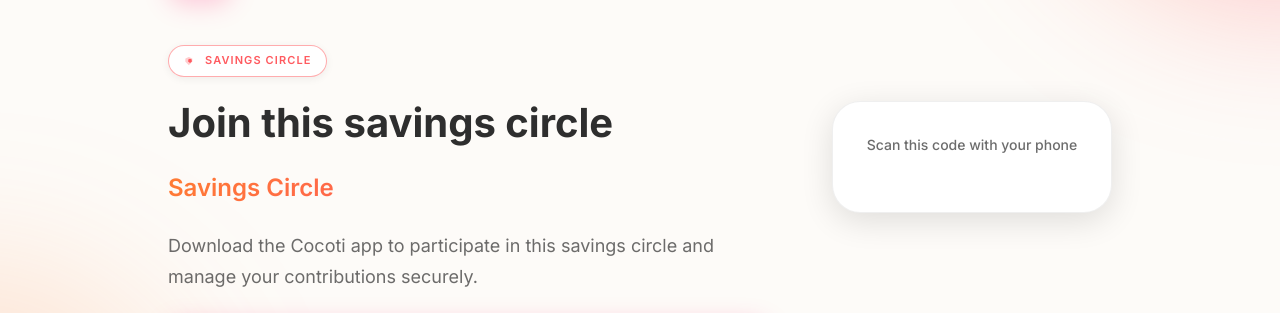
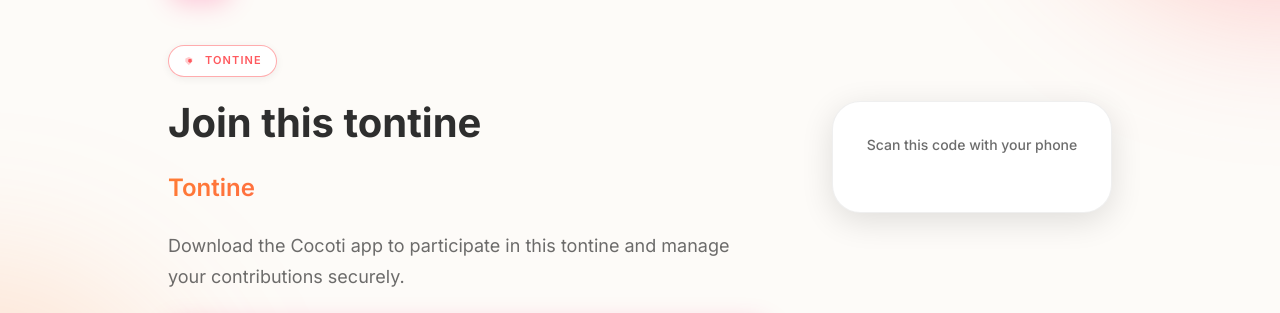
Before and after one commit to ccotek/cocoti-invitation-page, a website: page public/index.html in a window 1280 px wide. Shown: the part 243-556 px from the top of the page. Drawn offline with Linux system fonts and the light colour scheme.

Commit message:
change tontine name

```diff
--- a/public/index.html
+++ b/public/index.html
@@ -572,10 +572,12 @@
     console.log('Device detection:', { isIOS, isAndroid, isMobileDevice, isMobileScreen, isMobile, screenWidth: window.innerWidth });
 
     // Mapping entre l'URL publique et la clé interne (doit correspondre à server.js)
-    // Note: "tontine" n'est plus utilisé publiquement
     const PROJECT_TYPE_MAPPING = {
-      'savings-circle': 'tontine', // URL publique → clé interne
-      'savings_circle': 'tontine' // Alternative avec underscore
+      tontine: 'tontine',
+      'savings-circle': 'tontine',
+      savings_circle: 'tontine',
+      'serving-circle': 'tontine',
+      serving_circle: 'tontine'
     };
 
     // Fonction pour convertir l'URL publique en clé interne
@@ -587,7 +589,7 @@
     // Format attendu: /invite/{projectType}/{projectId}
     const pathParts = window.location.pathname.split('/').filter(Boolean);
     const inviteIndex = pathParts.indexOf('invite');
-    const publicProjectType = inviteIndex !== -1 && pathParts[inviteIndex + 1] ? pathParts[inviteIndex + 1] : 'savings-circle';
+    const publicProjectType = inviteIndex !== -1 && pathParts[inviteIndex + 1] ? pathParts[inviteIndex + 1] : 'tontine';
     const projectId = inviteIndex !== -1 && pathParts[inviteIndex + 2] ? pathParts[inviteIndex + 2] : null;
 
     // Convertir l'URL publique en clé interne pour les traductions et l'API
@@ -614,8 +616,8 @@
     // Vérifier que les traductions sont bien chargées
     if (!t || !t.title) {
       console.error('No translations found!', { lang, publicProjectType, projectType });
-      // Fallback sur savings-circle (URL publique)
-      t = translations.fr?.['savings-circle'] || translations.en?.['savings-circle'];
+      // Fallback sur tontine (URL canonique)
+      t = translations.fr?.tontine || translations.en?.tontine;
     }
 
     console.log('URL pathname:', window.location.pathname);
@@ -682,7 +684,7 @@
       // Construire l'URL du QR code côté serveur
       const pathParts = window.location.pathname.split('/').filter(Boolean);
       const inviteIndex = pathParts.indexOf('invite');
-      const projectType = inviteIndex !== -1 && pathParts[inviteIndex + 1] ? pathParts[inviteIndex + 1] : 'savings-circle';
+      const projectType = inviteIndex !== -1 && pathParts[inviteIndex + 1] ? pathParts[inviteIndex + 1] : 'tontine';
       const projectId = inviteIndex !== -1 && pathParts[inviteIndex + 2] ? pathParts[inviteIndex + 2] : null;
 
       if (projectId) {
--- a/public/translations.js
+++ b/public/translations.js
@@ -5,10 +5,10 @@ const translations = {
   fr: {
     // Clé interne (utilisée pour l'API, pas pour l'URL publique)
     tontine: {
-      badge: "Épargne Rotative",
-      title: "Rejoignez cette épargne rotative",
-      subtitle: "Téléchargez l'application Cocoti pour participer à cette épargne rotative et gérer vos contributions en toute sécurité.",
-      defaultName: "Épargne Rotative",
+      badge: "Tontine",
+      title: "Rejoignez cette tontine",
+      subtitle: "Téléchargez l'application Cocoti pour participer à cette tontine et gérer vos contributions en toute sécurité.",
+      defaultName: "Tontine",
       loading: "Chargement...",
       download: "Télécharger l'application",
       downloadIOS: "Télécharger sur l'App Store",
@@ -19,10 +19,10 @@ const translations = {
     },
     // URL publique "savings-circle"
     'savings-circle': {
-      badge: "Épargne Rotative",
-      title: "Rejoignez cette épargne rotative",
-      subtitle: "Téléchargez l'application Cocoti pour participer à cette épargne rotative et gérer vos contributions en toute sécurité.",
-      defaultName: "Épargne Rotative",
+      badge: "Tontine",
+      title: "Rejoignez cette tontine",
+      subtitle: "Téléchargez l'application Cocoti pour participer à cette tontine et gérer vos contributions en toute sécurité.",
+      defaultName: "Tontine",
       loading: "Chargement...",
       download: "Télécharger l'application",
       downloadIOS: "Télécharger sur l'App Store",
@@ -32,10 +32,10 @@ const translations = {
       qrLabel: "Scannez ce code avec votre téléphone"
     },
     'savings_circle': {
-      badge: "Épargne Rotative",
-      title: "Rejoignez cette épargne rotative",
-      subtitle: "Téléchargez l'application Cocoti pour participer à cette épargne rotative et gérer vos contributions en toute sécurité.",
-      defaultName: "Épargne Rotative",
+      badge: "Tontine",
+      title: "Rejoignez cette tontine",
+      subtitle: "Téléchargez l'application Cocoti pour participer à cette tontine et gérer vos contributions en toute sécurité.",
+      defaultName: "Tontine",
       loading: "Chargement...",
       download: "Télécharger l'application",
       downloadIOS: "Télécharger sur l'App Store",
@@ -48,10 +48,10 @@ const translations = {
   en: {
     // Clé interne (utilisée pour l'API, pas pour l'URL publique)
     tontine: {
-      badge: "Savings Circle",
-      title: "Join this savings circle",
-      subtitle: "Download the Cocoti app to participate in this savings circle and manage your contributions securely.",
-      defaultName: "Savings Circle",
+      badge: "Tontine",
+      title: "Join this tontine",
+      subtitle: "Download the Cocoti app to participate in this tontine and manage your contributions securely.",
+      defaultName: "Tontine",
       loading: "Loading...",
       download: "Download the app",
       downloadIOS: "Download on the App Store",
@@ -62,10 +62,10 @@ const translations = {
     },
     // URL publique "savings-circle"
     'savings-circle': {
-      badge: "Savings Circle",
-      title: "Join this savings circle",
-      subtitle: "Download the Cocoti app to participate in this savings circle and manage your contributions securely.",
-      defaultName: "Savings Circle",
+      badge: "Tontine",
+      title: "Join this tontine",
+      subtitle: "Download the Cocoti app to participate in this tontine and manage your contributions securely.",
+      defaultName: "Tontine",
       loading: "Loading...",
       download: "Download the app",
       downloadIOS: "Download on the App Store",
@@ -75,10 +75,10 @@ const translations = {
       qrLabel: "Scan this code with your phone"
     },
     'savings_circle': {
-      badge: "Savings Circle",
-      title: "Join this savings circle",
-      subtitle: "Download the Cocoti app to participate in this savings circle and manage your contributions securely.",
-      defaultName: "Savings Circle",
+      badge: "Tontine",
+      title: "Join this tontine",
+      subtitle: "Download the Cocoti app to participate in this tontine and manage your contributions securely.",
+      defaultName: "Tontine",
       loading: "Loading...",
       download: "Download the app",
       downloadIOS: "Download on the App Store",
@@ -112,26 +112,35 @@ function getLanguage() {
 // Fonction pour obtenir les traductions
 // Supporte automatiquement tous les types définis dans translations
 function getTranslations(lang, projectType) {
+  const normalizedProjectTypeMap = {
+    'serving-circle': 'tontine',
+    serving_circle: 'tontine',
+    'savings-circle': 'tontine',
+    savings_circle: 'tontine'
+  };
+
+  const normalizedProjectType = normalizedProjectTypeMap[projectType] || projectType;
+
   if (!projectType) {
     console.warn('No project type provided');
-    // Fallback sur savings-circle (URL publique) au lieu de tontine
-    return translations[lang]?.['savings-circle'] || translations.en?.['savings-circle'];
+    // Fallback sur tontine
+    return translations[lang]?.tontine || translations.en?.tontine;
   }
 
   // Vérifier si le type existe dans les traductions pour la langue demandée
-  if (translations[lang] && translations[lang][projectType]) {
-    return translations[lang][projectType];
+  if (translations[lang] && translations[lang][normalizedProjectType]) {
+    return translations[lang][normalizedProjectType];
   }
 
   // Fallback sur l'anglais si la langue n'existe pas
-  if (translations.en && translations.en[projectType]) {
-    console.warn(`Translation for "${projectType}" not found in "${lang}", using English`);
-    return translations.en[projectType];
+  if (translations.en && translations.en[normalizedProjectType]) {
+    console.warn(`Translation for "${normalizedProjectType}" not found in "${lang}", using English`);
+    return translations.en[normalizedProjectType];
   }
 
-  // Fallback sur savings-circle (URL publique) si le type n'existe pas
-  console.warn(`Project type "${projectType}" not found in translations, using "savings-circle" as fallback`);
-  return translations[lang]?.['savings-circle'] || translations.en?.['savings-circle'];
+  // Fallback sur tontine si le type n'existe pas
+  console.warn(`Project type "${normalizedProjectType}" not found in translations, using "tontine" as fallback`);
+  return translations[lang]?.tontine || translations.en?.tontine;
 }
 
 // Liste des types de projets supportés
```
Also changed, not shown: server.js (+11 -7 lines), 1 other file.
